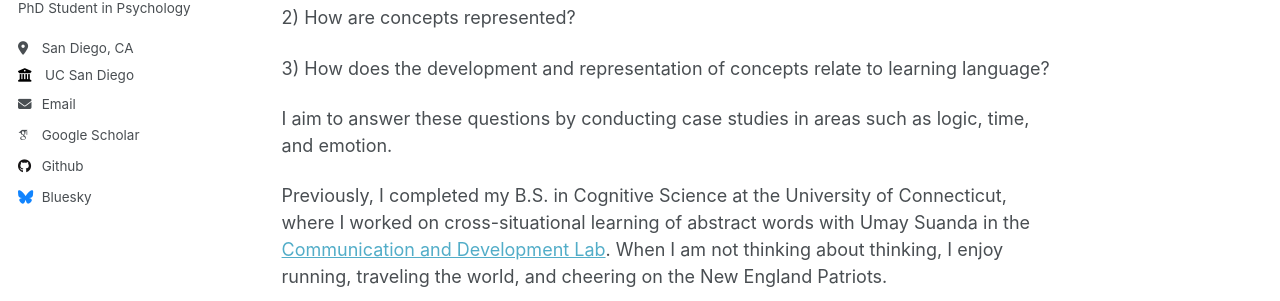
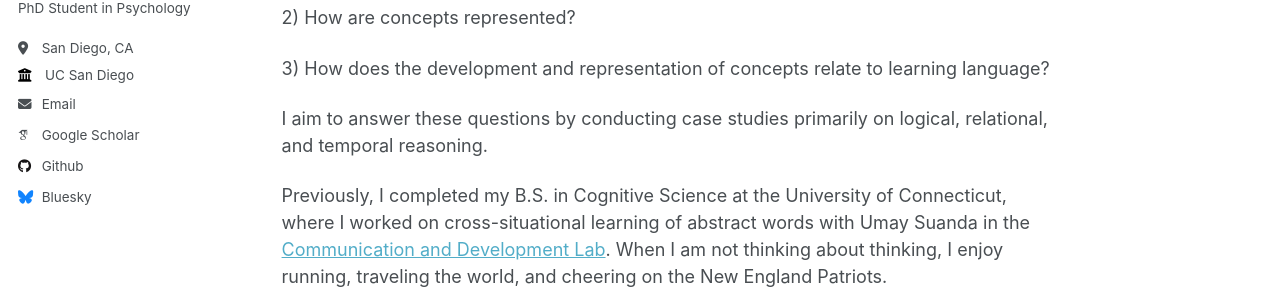
Before and after one commit to kostaboskovic/kostaboskovic.github.io, a Jekyll site: the page built from _pages/about.md, in a window 1280 px wide and 1087 px high. Shown: the part 375-676 px from the top of the window. Built offline with Jekyll 4.4.1, drawn with Linux system fonts in a browser that asks for light colours; some web fonts are replaced.

Commit message:
updated about

```diff
--- a/_pages/about.md
+++ b/_pages/about.md
@@ -17,6 +17,6 @@ I'm Kosta, a Ph.D. student in Psychology at the University of California, San Di
 
 3) How does the development and representation of concepts relate to learning language?
 
-I aim to answer these questions by conducting case studies in areas such as logic, time, and emotion.
+I aim to answer these questions by conducting case studies primarily on logical, relational, and temporal reasoning.
 
 Previously, I completed my B.S. in Cognitive Science at the University of Connecticut, where I worked on cross-situational learning of abstract words with Umay Suanda in the <a href="https://comdev.uconn.edu" target="_blank">Communication and Development Lab</a>. When I am not thinking about thinking, I enjoy running, traveling the world, and cheering on the New England Patriots.
```
